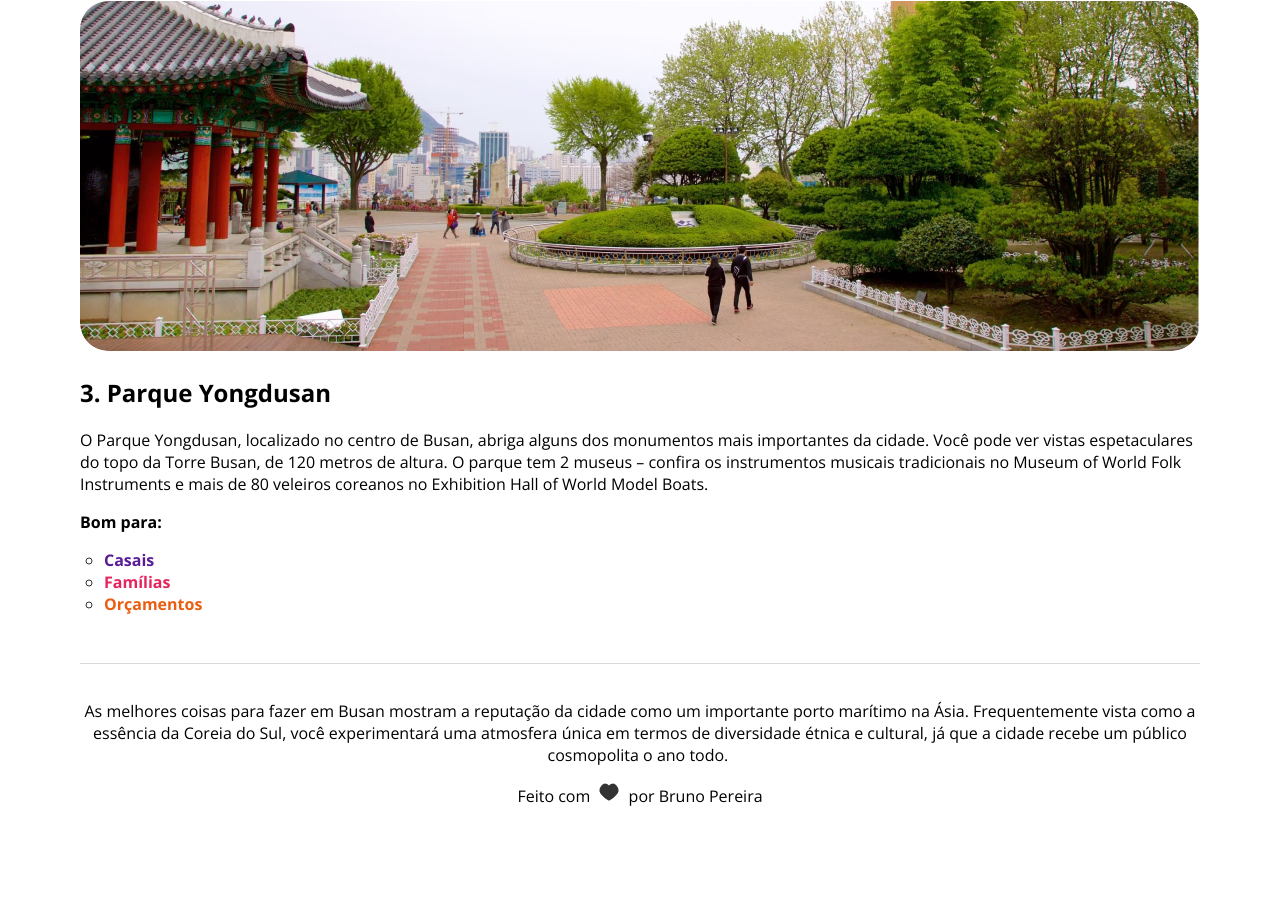
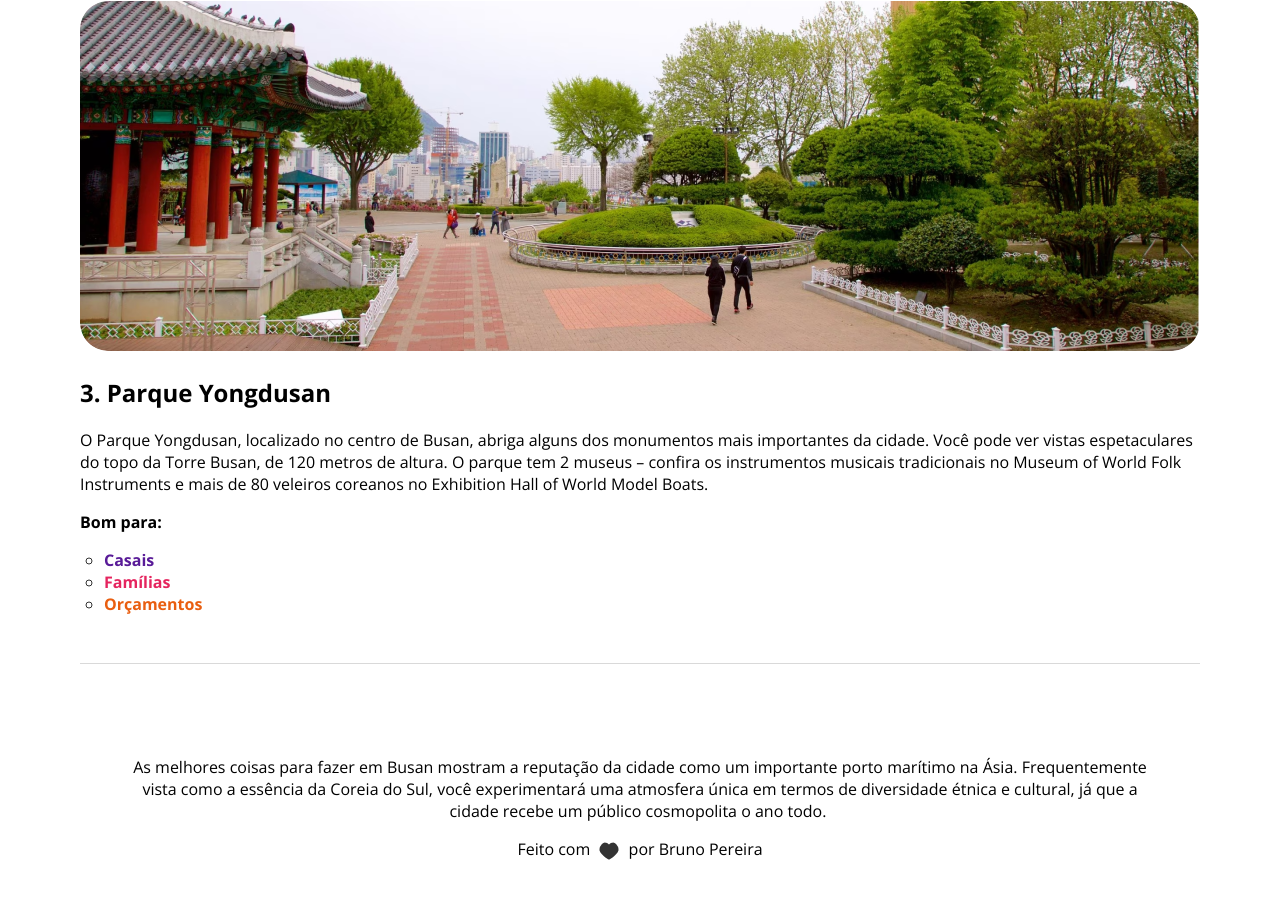
Before and after one commit to BrunoX8/localTuristico, a plain HTML site: page index.html in a window 1280 px wide. Shown: the part 2575-3476 px from the top of the page. Before the commit the page ends 3402 px from the top, so only its background shows below. Drawn offline with nearby package versions, Linux system fonts and the light colour scheme.

Commit message:
ajustes finais no rodapé

```diff
--- a/style.css
+++ b/style.css
@@ -72,12 +72,11 @@ ul li::marker {
 
 footer {
     text-align: center;
-    justify-content: center;
-    align-items: center;
-    margin-bottom: 20px;
+    padding: 40px 48px;
 }
 
 footer img {
+    vertical-align: middle;
     width: 20px;
     height: 20px;
     margin: 0 5px;
```
